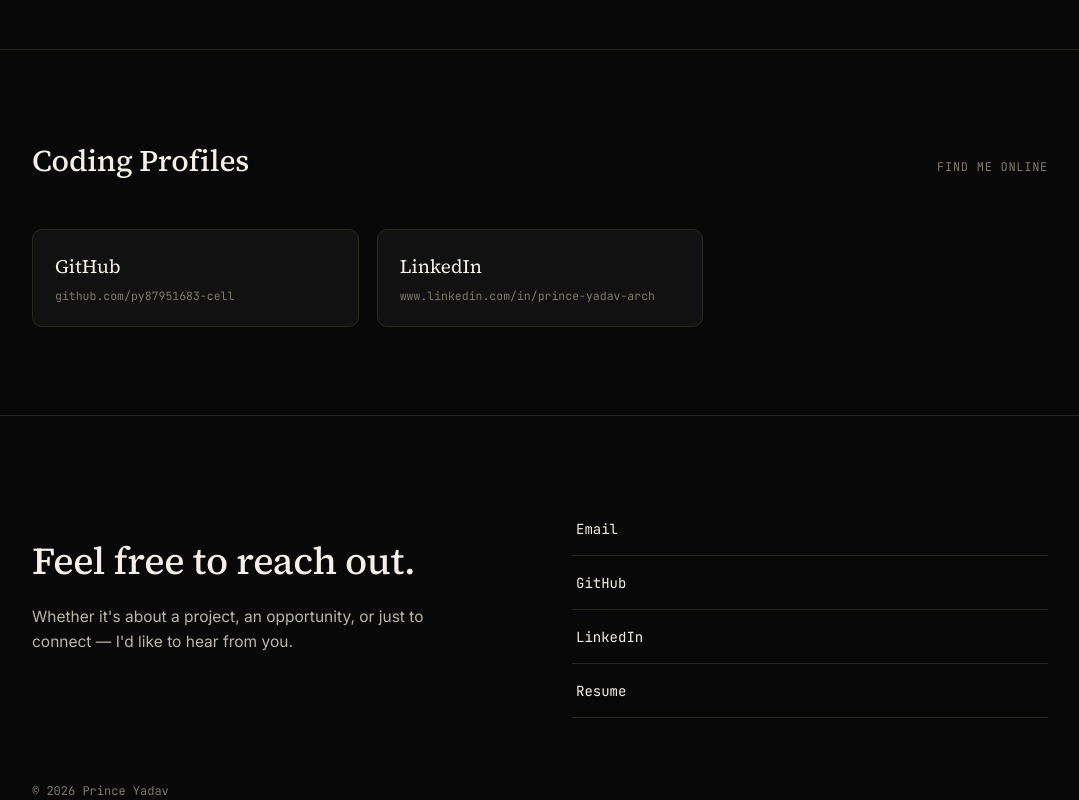
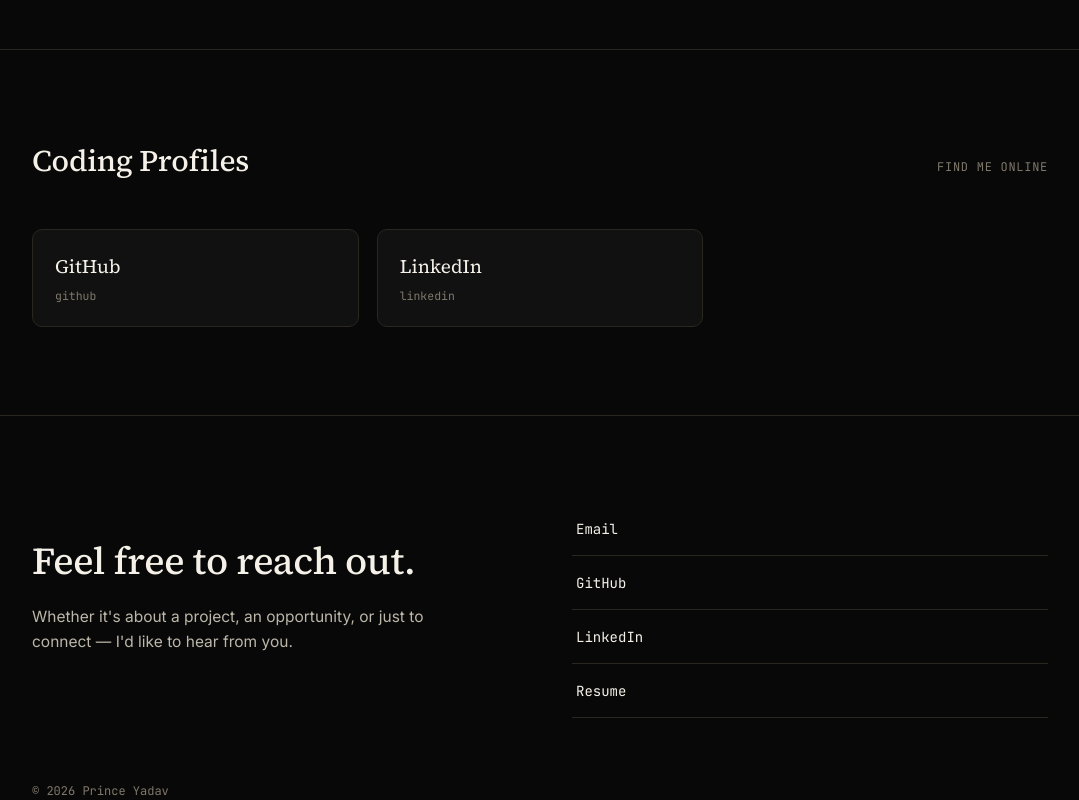
Before and after one commit to py86046156-arch/potfolio, a plain HTML site: page index.html in a window 1280 px wide. Shown: the part 3274-4074 px from the top of the page, without its empty margins (100-1179 px from the left). Drawn offline with Linux system fonts and the light colour scheme.

Commit message:
Update index.html

```diff
--- a/index.html
+++ b/index.html
@@ -578,14 +578,14 @@
 
 <div class="profile-grid reveal">
 
-<a class="profile-card" href="https://github.com/py87951683-cell" target="_blank" rel="noopener">
+<a class="profile-card" href="https://github.com/py86046156-arch" target="_blank" rel="noopener">
 <div class="profile-name">GitHub</div>
-<div class="profile-url">github.com/py87951683-cell</div>
+<div class="profile-url">github</div>
 </a>
 
-<a class="profile-card" href="www.linkedin.com/in/prince-yadav-arch" target="_blank" rel="noopener">
+<a class="profile-card" href="www.linkedin.com/in/princeyadav-arch" target="_blank" rel="noopener">
 <div class="profile-name">LinkedIn</div>
-<div class="profile-url">www.linkedin.com/in/prince-yadav-arch</div>
+<div class="profile-url">linkedin</div>
 </a>
 
 </div>
```
